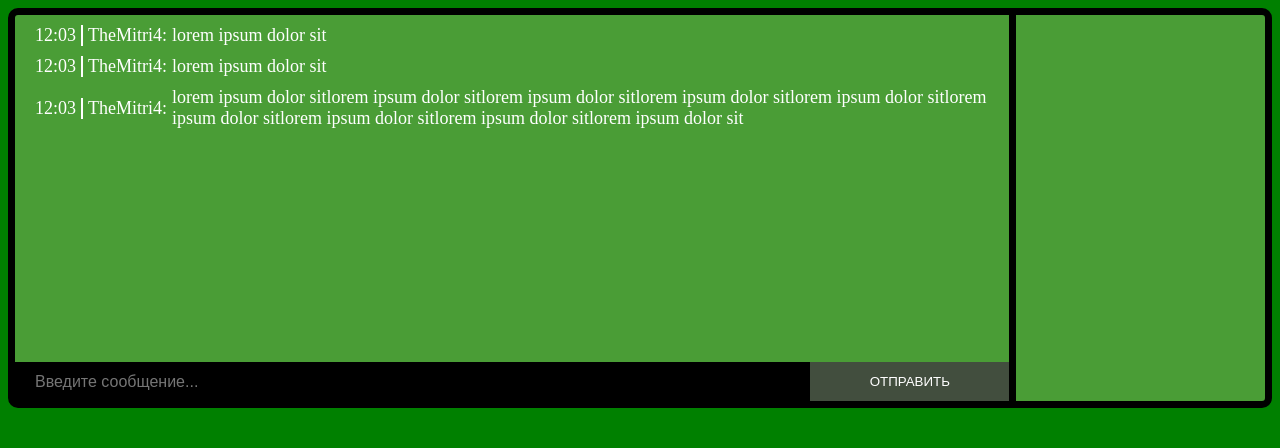
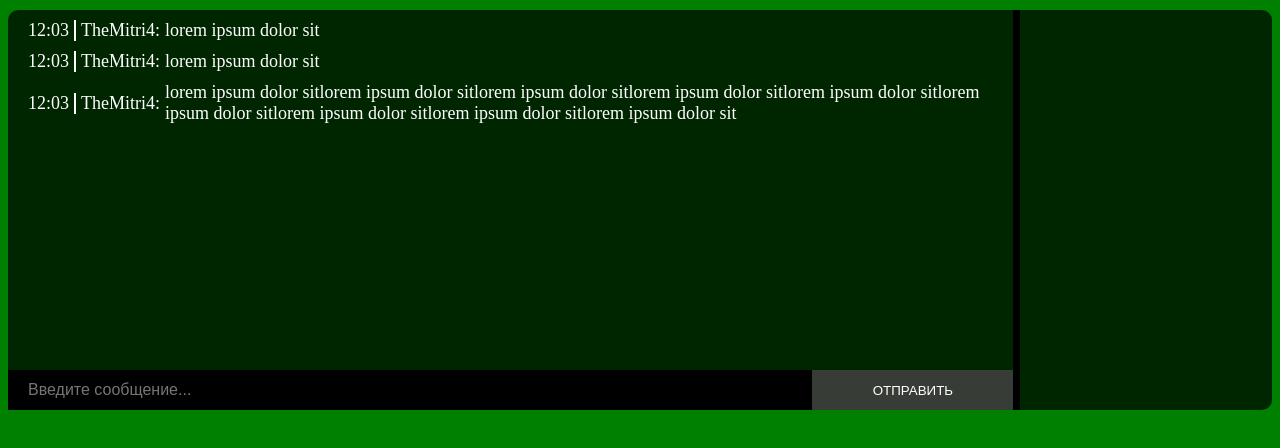
Before and after one commit to TheMitri4/combat, a website built with webpack: page src/chat/chat.html in a window 1280 px wide. Built offline with nearby package versions, Linux system fonts and the light colour scheme; no server answers.

Commit message:
chat-background

```diff
--- a/src/chat/chat.css
+++ b/src/chat/chat.css
@@ -1,12 +1,13 @@
 .footer{
     display: flex;
     width: 100%;
+    margin-top: 10px;
     box-sizing: border-box;
-    border: 7px solid black;
+    /* border: 7px solid black; */
     border-radius: 10px;
     max-height: 400px;
     height: 400px;
-    background: rgba(245, 222, 179,0.3);
+    background-color: rgba(0,0,0,0.7);
 }
 
 .chat{
```
